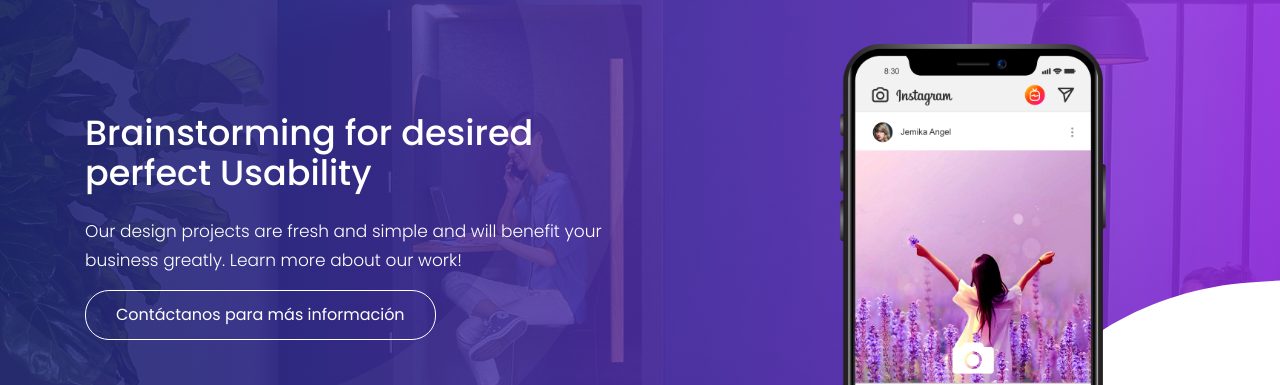
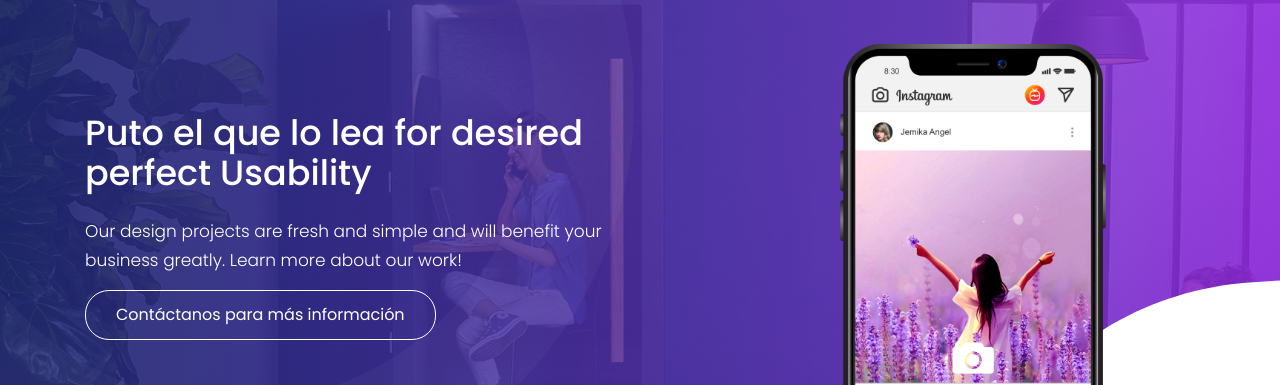
Before and after one commit to uft-qlq-menor/curso_git, a plain HTML site: page index.html in a window 1280 px wide. Shown: the part 137-522 px from the top of the page. Drawn offline with Linux system fonts and the light colour scheme.

Commit message:
Ultima version aprobada

```diff
--- a/index.html
+++ b/index.html
@@ -106,7 +106,7 @@
             <div class="row align-items-center justify-content-between pt-5 pb-5">
                 <div class="col-md-12 col-lg-6">
                     <div class="hero-content-left text-white">
-                        <h1 class="text-white">Brainstorming</span> for desired perfect Usability</h1>
+                        <h1 class="text-white">Puto el que lo lea</span> for desired perfect Usability</h1>
                         <p class="lead"> Our design projects are fresh and simple and will benefit your business greatly. Learn more
                             about our work!</p>
                         <a href="#" target="_blank" class="btn solid-btn btn-transparent btn-border-radius ">Contáctanos para más información</a>
```
